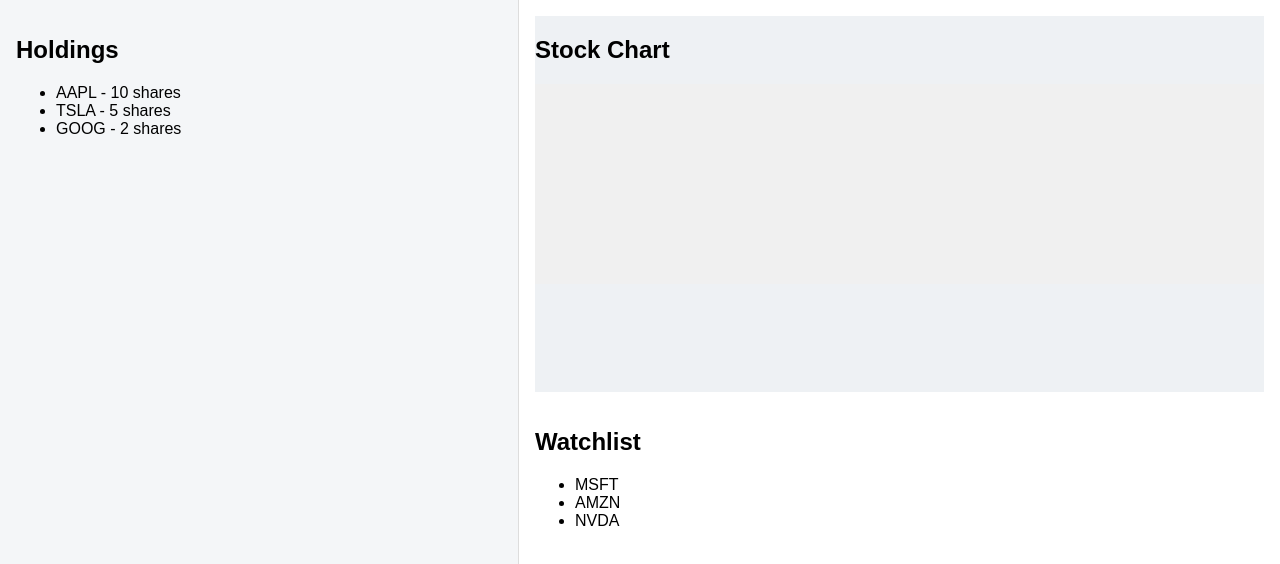
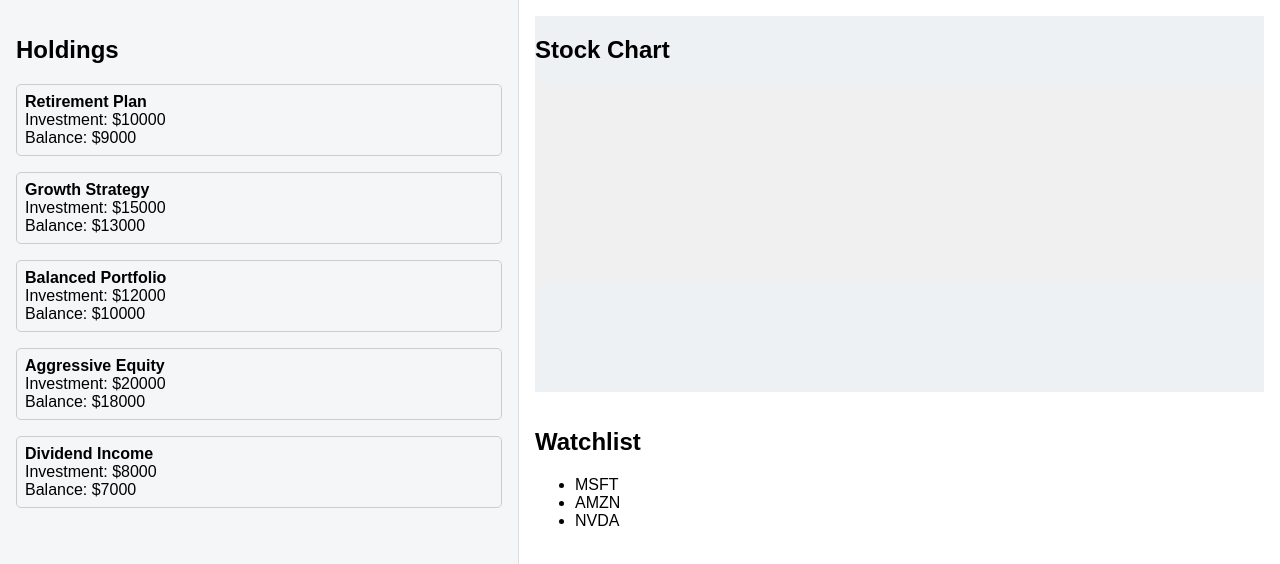
Before and after one commit to jaseemahmed/hclhack, a React (Vite) app: page /portfolio in a window 1280 px wide. Shown: the top 564 px of the page. Built offline with nearby package versions, Linux system fonts and the light colour scheme; data requests are answered from the project's data file.

Commit message:
jay-10 : Updated store and holdings page

```diff
--- a/db.json
+++ b/db.json
@@ -47,5 +47,19 @@
       { "id": 3, "idUserLoginDetail": 3, "userAction": "LOGIN_ATTEMPT", "startDateTime": "2025-06-01T08:30:00Z", "endDateTime": "2025-06-01T08:31:00Z" },
       { "id": 4, "idUserLoginDetail": 4, "userAction": "DOWNLOAD_REPORT", "startDateTime": "2025-06-01T12:00:00Z", "endDateTime": "2025-06-01T12:05:00Z" },
       { "id": 5, "idUserLoginDetail": 5, "userAction": "UPDATE_ORDER", "startDateTime": "2025-06-01T13:00:00Z", "endDateTime": "2025-06-01T13:03:00Z" }
+    ],
+    "PORTFOLIO_DETAILS": [
+      { "id": 1, "idUserLoginDetail": 1, "portfolioName": "Retirement Plan", "riskLevel": "Low", "totalInvestment": 10000, "totalReturn": 12000, "accountBalance": 9000 },
+      { "id": 2, "idUserLoginDetail": 2, "portfolioName": "Growth Strategy", "riskLevel": "Medium", "totalInvestment": 15000, "totalReturn": 18000, "accountBalance": 13000 },
+      { "id": 3, "idUserLoginDetail": 3, "portfolioName": "Balanced Portfolio", "riskLevel": "Medium", "totalInvestment": 12000, "totalReturn": 14000, "accountBalance": 10000 },
+      { "id": 4, "idUserLoginDetail": 4, "portfolioName": "Aggressive Equity", "riskLevel": "High", "totalInvestment": 20000, "totalReturn": 21000, "accountBalance": 18000 },
+      { "id": 5, "idUserLoginDetail": 5, "portfolioName": "Dividend Income", "riskLevel": "Low", "totalInvestment": 8000, "totalReturn": 8500, "accountBalance": 7000 }
+    ],
+    "ASSET_DETAILS": [
+      { "id": 1, "idPortfolioDetail": 1, "assetName": "ABC Fund", "allocationPercent": 40, "currentValue": 4800 },
+      { "id": 2, "idPortfolioDetail": 1, "assetName": "XYZ Bond", "allocationPercent": 60, "currentValue": 7200 },
+      { "id": 3, "idPortfolioDetail": 2, "assetName": "Tech ETF", "allocationPercent": 50, "currentValue": 9000 },
+      { "id": 4, "idPortfolioDetail": 3, "assetName": "Gold Trust", "allocationPercent": 70, "currentValue": 9800 },
+      { "id": 5, "idPortfolioDetail": 4, "assetName": "Emerging Markets", "allocationPercent": 100, "currentValue": 18000 }
     ]
   }
--- /dev/null
+++ b/src/app/hook.js
@@ -0,0 +1,5 @@
+import { useDispatch, useSelector } from 'react-redux';
+
+// ✅ For plain JS projects — no types
+export const useAppDispatch = () => useDispatch();
+export const useAppSelector = useSelector;
--- /dev/null
+++ b/src/features/portfolio/PortfolioPage.jsx
@@ -0,0 +1,23 @@
+import React from 'react';
+import Holdings from './components/Holdings';
+import Chart from './components/Chart';
+import Watchlist from './components/Watchlist';
+import './index.css';
+
+export default function PortfolioPage() {
+  return (
+    <div className="app-container">
+      <aside className="sidebar">
+        <Holdings />
+      </aside>
+      <main className="main-content">
+        <section className="chart-section">
+          <Chart />
+        </section>
+        <section className="watchlist-section">
+          <Watchlist />
+        </section>
+      </main>
+    </div>
+  );
+}
--- a/src/features/portfolio/PortfolioPage.tsx
+++ /dev/null
@@ -1,23 +0,0 @@
-import React from 'react';
-import Holdings from './components/Holdings';
-import Chart from './components/Chart';
-import Watchlist from './components/Watchlist';
-import './index.css';
-
-export default function PortfolioPage() {
-  return (
-    <div className="app-container">
-    <aside className="sidebar">
-      <Holdings />
-    </aside>
-    <main className="main-content">
-      <section className="chart-section">
-        <Chart />
-      </section>
-      <section className="watchlist-section">
-        <Watchlist />
-      </section>
-    </main>
-  </div>
-  );
-}
--- a/src/features/portfolio/components/Holdings.jsx
+++ b/src/features/portfolio/components/Holdings.jsx
@@ -1,16 +1,32 @@
-import React from 'react';
+import React, { useEffect } from 'react';
+import { useDispatch, useSelector } from 'react-redux';
+import { fetchPortfolios } from '../portfolioSlice';
 
-function Holdings() {
+export default function Holdings() {
+  const dispatch = useDispatch();
+  const { data: portfolios, loading, error } = useSelector(state => state.portfolio);
+
+  useEffect(() => {
+    dispatch(fetchPortfolios());
+  }, [dispatch]);
+
   return (
     <div>
       <h2>Holdings</h2>
-      <ul>
-        <li>AAPL - 10 shares</li>
-        <li>TSLA - 5 shares</li>
-        <li>GOOG - 2 shares</li>
+
+      {loading && <p>Loading...</p>}
+      {error && <p style={{ color: 'red' }}>Error: {error}</p>}
+      {!loading && portfolios.length === 0 && <p>No holdings found.</p>}
+
+      <ul style={{ listStyle: 'none', padding: 0 }}>
+        {portfolios.map((portfolio) => (
+          <li key={portfolio.id} style={{ marginBottom: '1rem', padding: '0.5rem', border: '1px solid #ccc', borderRadius: '5px' }}>
+            <strong>{portfolio.portfolioName}</strong><br />
+            <span>Investment: ${portfolio.totalInvestment}</span><br />
+            <span>Balance: ${portfolio.accountBalance}</span>
+          </li>
+        ))}
       </ul>
     </div>
   );
 }
-
-export default Holdings;
--- a/src/features/portfolio/portfolioSlice.js
+++ b/src/features/portfolio/portfolioSlice.js
@@ -1,18 +1,43 @@
-import { createSlice } from "@reduxjs/toolkit";
+import { createSlice, createAsyncThunk } from '@reduxjs/toolkit';
+import axios from 'axios';
 
 const initialState = {
-    loading : false,
-    data: false
-}
+  data: [],
+  loading: false,
+  error: null
+};
 
-const performanceSlice = createSlice({
-    name : "performance",
-    initialState : initialState,
-    reducers:{
+export const fetchPortfolios = createAsyncThunk(
+  'portfolio/fetchPortfolios',
+  async (_, thunkAPI) => {
+    try {
+      const response = await axios.get('http://localhost:3001/PORTFOLIO_DETAILS');
+      return response.data;
+    } catch (error) {
+      return thunkAPI.rejectWithValue(error.message);
+    }
+  }
+);
 
-    }
+const portfolioSlice = createSlice({
+  name: 'portfolio',
+  initialState,
+  reducers: {},
+  extraReducers: (builder) => {
+    builder
+      .addCase(fetchPortfolios.pending, (state) => {
+        state.loading = true;
+        state.error = null;
+      })
+      .addCase(fetchPortfolios.fulfilled, (state, action) => {
+        state.loading = false;
+        state.data = action.payload;
+      })
+      .addCase(fetchPortfolios.rejected, (state, action) => {
+        state.loading = false;
+        state.error = action.payload;
+      });
+  }
 });
 
-
-// export const { } = performanceSlice.actions;
-export default performanceSlice.reducer;
+export default portfolioSlice.reducer;
--- a/src/features/transactions/transactionSlice.jsx
+++ b/src/features/transactions/transactionSlice.jsx
@@ -0,0 +1,21 @@
+import { createSlice } from '@reduxjs/toolkit';
+
+const initialState = {
+  transactions: [],
+};
+
+const transactionSlice = createSlice({
+  name: 'transaction',
+  initialState,
+  reducers: {
+    addTransaction(state, action) {
+      state.transactions.push(action.payload);
+    },
+  },
+});
+
+// Export actions (optional)
+export const { addTransaction } = transactionSlice.actions;
+
+// ✅ Export reducer as default
+export default transactionSlice.reducer;
--- a/src/store/store.js
+++ b/src/store/store.js
@@ -1,8 +1,11 @@
-import { configureStore } from "@reduxjs/toolkit";
-import transactionReducer from '../features/transactions/transactionSlice'
+// src/app/store.js
+import { configureStore } from '@reduxjs/toolkit';
+import transactionReducer from '../features/transactions/transactionSlice';
+import portfolioReducer from '../features/portfolio/portfolioSlice';
 
 export const store = configureStore({
   reducer: {
-    room : transactionReducer
+    room: transactionReducer,
+    portfolio: portfolioReducer,
   },
-})
+});
```
